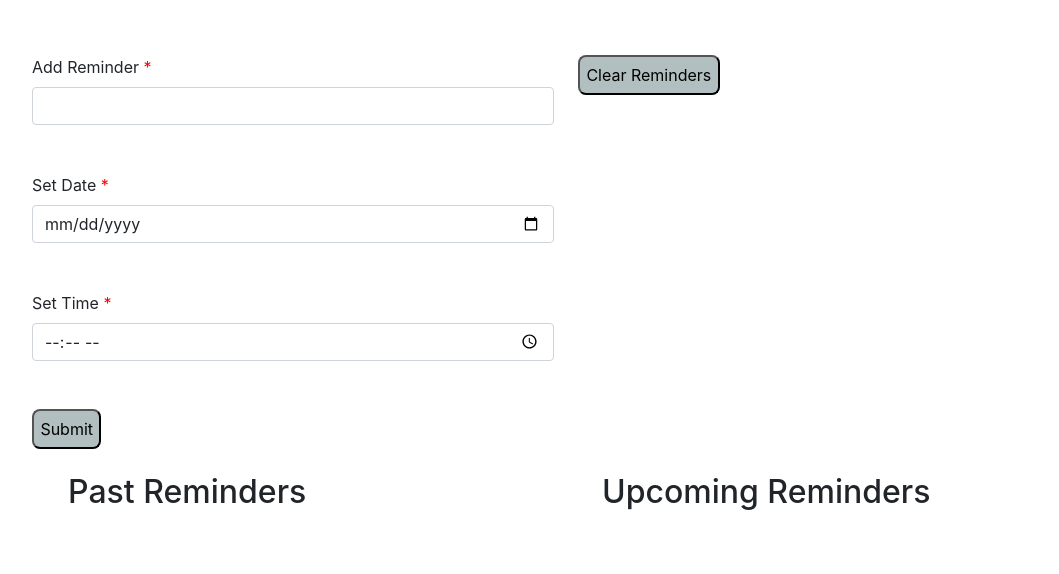
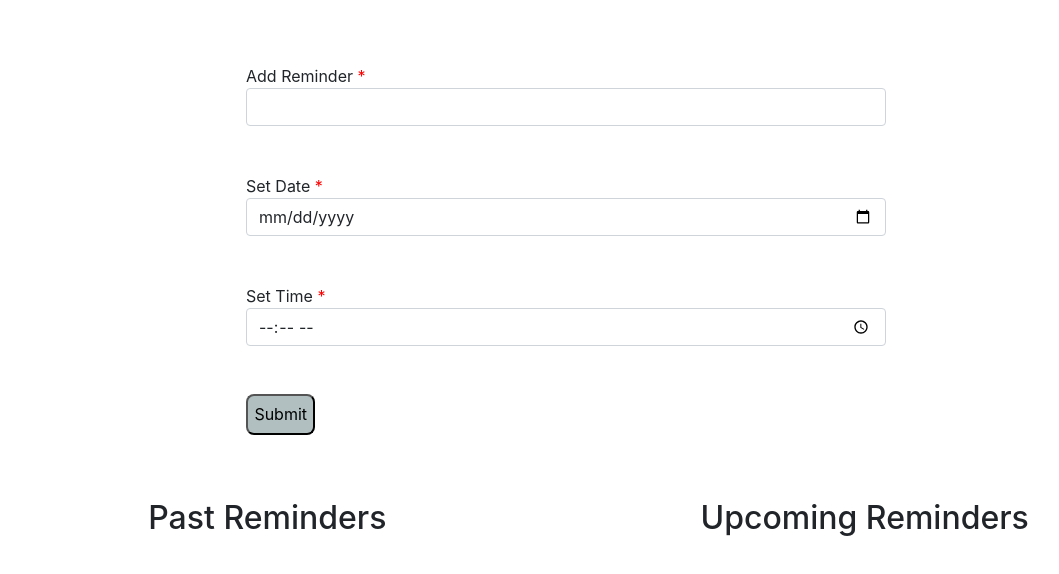
Before and after one commit to harshitvijay/reminer-app-hooks, a React (Create React App) app: page / in a window 1280 px wide. Shown: the top 574 px of the page, without its empty margins (74-1133 px from the left). Built offline with nearby package versions, Linux system fonts and the light colour scheme.

Commit message:
Styles Updated

```diff
--- a/src/App.css
+++ b/src/App.css
@@ -1,5 +1,7 @@
 .child {
-  margin-top: 5%;
+  margin-top: 10%;
+  max-width: 50%;
+  margin: auto;
 }
 
 .error {
@@ -42,9 +44,26 @@
   background-color: blue;
   color: rgb(213, 202, 202);
 }
+.clear {
+  margin: 5% 0 5% 45%;
+}
 .clear:hover {
   background-color: red;
 }
 .wrapper {
-  margin: auto;
+  margin-top: 5%;
 }
+#form-heading {
+  text-align: center;
+}
+.reminders {
+  display: flex;
+  justify-content: space-evenly;
+  margin-top: 5%;
+}
+.reminder-col {
+  min-width: 40%;
+}
+.remin-heading {
+  text-align: center;
+}
--- a/src/App.js
+++ b/src/App.js
@@ -4,7 +4,7 @@ import DisplayReminders from "./Containers/DisplayReminders";
 
 function App() {
   return (
-    <div className="container row wrapper">
+    <div className="wrapper">
       <Reminder />
       <DisplayReminders />
     </div>
--- a/src/Components/Input/index.js
+++ b/src/Components/Input/index.js
@@ -3,12 +3,12 @@ import React from "react";
 const Input = ({ data, value, error, onChange }) => {
   return (
     <div className="input-div">
-      <label className="form-label">
+      <label>
         {data.label} <span className="error">*</span>
       </label>
       <input
         type={data.type}
-        className="form-control"
+        className="form-control "
         name={data.name}
         value={value}
         onChange={onChange}
@@ -17,5 +17,4 @@ const Input = ({ data, value, error, onChange }) => {
     </div>
   );
 };
-
 export default Input;
--- a/src/Containers/DisplayReminders/index.js
+++ b/src/Containers/DisplayReminders/index.js
@@ -2,7 +2,7 @@ import React from "react";
 import { connect } from "react-redux";
 import ReminderList from "../../Components/ReminderList";
 import { deleteReminder, clearReminder } from "../../Redux/Actions";
-import { isPastTime } from "./utils";
+import { isPastTime } from "../../utils";
 
 const DisplayReminders = ({ reminders, clearReminder }) => {
   const clear = () => {
@@ -11,25 +11,17 @@ const DisplayReminders = ({ reminders, clearReminder }) => {
 
   return (
     <>
-      <div className="col-sm-6 child">
-        {reminders.Reminders.map((reminder, index) => {
-          return <ReminderList key={index} index={index} reminder={reminder} />;
-        })}
-        <button type="button" className="button clear" onClick={clear}>
-          Clear Reminders
-        </button>
-      </div>
-      <div className="row m-4">
-        <div className="col-sm-6">
-          <h2>Past Reminders</h2>
+      <div className="reminders">
+        <div className="reminder-col">
+          <h2 className="remin-heading">Past Reminders</h2>
           {reminders.Reminders.map((reminder, index) => {
             return isPastTime(reminder.date, reminder.time) ? (
               <ReminderList key={index} index={index} reminder={reminder} />
             ) : null;
           })}
         </div>
-        <div className="col-sm-6">
-          <h2>Upcoming Reminders</h2>
+        <div className="reminder-col">
+          <h2 className="remin-heading">Upcoming Reminders</h2>
           {reminders.Reminders.map((reminder, index) => {
             return !isPastTime(reminder.date, reminder.time) ? (
               <ReminderList key={index} index={index} reminder={reminder} />
@@ -37,6 +29,11 @@ const DisplayReminders = ({ reminders, clearReminder }) => {
           })}
         </div>
       </div>
+      {reminders.Reminders.length ? (
+        <button type="button" className="button clear" onClick={clear}>
+          Clear Reminders
+        </button>
+      ) : null}
     </>
   );
 };
```
